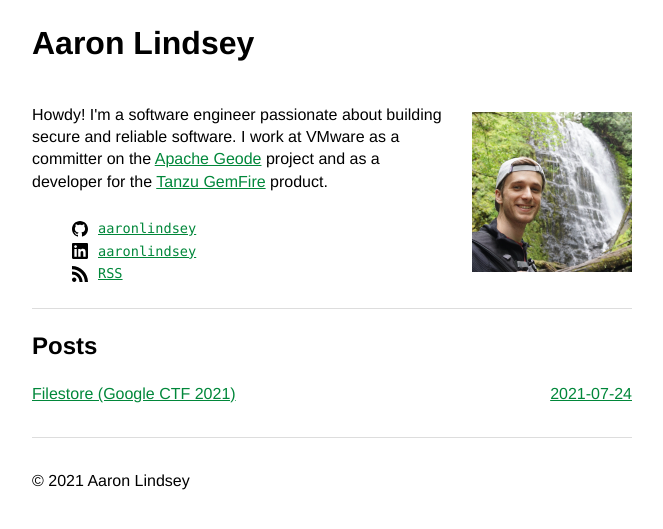
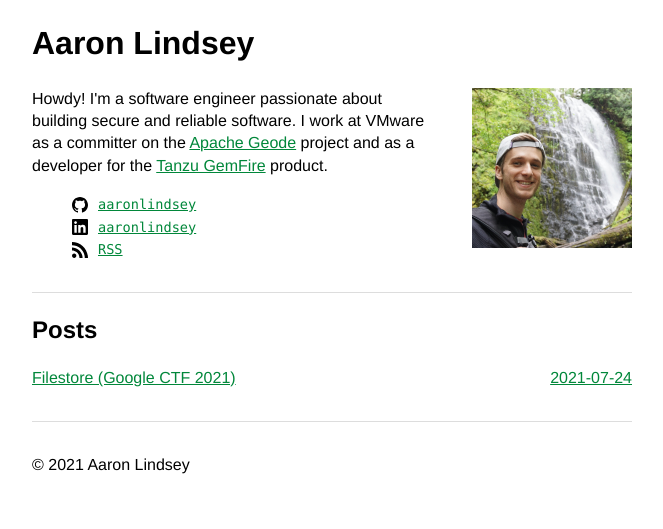
Before and after one commit to aaronlindsey/aaronlindsey.github.io, a Jekyll site: the page built from index.html, in a window 1280 px wide. Shown: the top 529 px of the page, without its empty margins (308-971 px from the left). Built offline with Jekyll 4.4.1, drawn with Linux system fonts in a browser that asks for light colours.

Commit message:
Fix float layout

```diff
--- a/_sass/_base.scss
+++ b/_sass/_base.scss
@@ -55,3 +55,8 @@
   vertical-align: middle;
   margin-right: 10px
 }
+
+.clearer {
+  // make the outer div expand to contain floats
+  clear: both;
+}
--- a/_sass/_index.scss
+++ b/_sass/_index.scss
@@ -1,12 +1,12 @@
 .about {
   border-bottom: 1px solid $border-color;
-  overflow: auto; // expand to accommodate floats
+  padding-bottom: 1rem;
 
   &-photo {
     width: 10rem;
     height: 10rem;
     float: right;
-    margin: 1.5rem 0 1.5rem 1.5rem;
+    margin-left: 2rem;
 
     @media (max-width: $small-screen) {
       float: none;
@@ -16,7 +16,6 @@
 
   &-social {
     list-style: none;
-    margin: 1.5rem 0;
 
     &-username {
       font-family: $monospace;
@@ -26,7 +25,6 @@
 }
 
 .post-list {
-  clear: both;
   margin: 1rem 0;
 
   &-item {
--- a/index.html
+++ b/index.html
@@ -19,6 +19,8 @@
     {%- if site.linkedin_username -%}<li><a href="https://www.linkedin.com/in/{{ site.linkedin_username| cgi_escape | escape }}"><svg class="svg-icon"><use xlink:href="{{ '/assets/minima-social-icons.svg#linkedin' | relative_url }}"></use></svg><span class="about-social-username">{{ site.linkedin_username| escape }}</span></a></li>{%- endif -%}
     {%- if site.rss -%}<li><a href="{{ 'feed.xml' | relative_url }}"><svg class="svg-icon"><use xlink:href="{{ '/assets/minima-social-icons.svg#rss' | relative_url }}"></use></svg><span class="about-social-username">{{ site.rss | escape }}</span></a></li>{%- endif -%}
   </ul>
+
+  <div class="clearer"></div>
 </div>
 
 <h2>Posts</h2>
```
